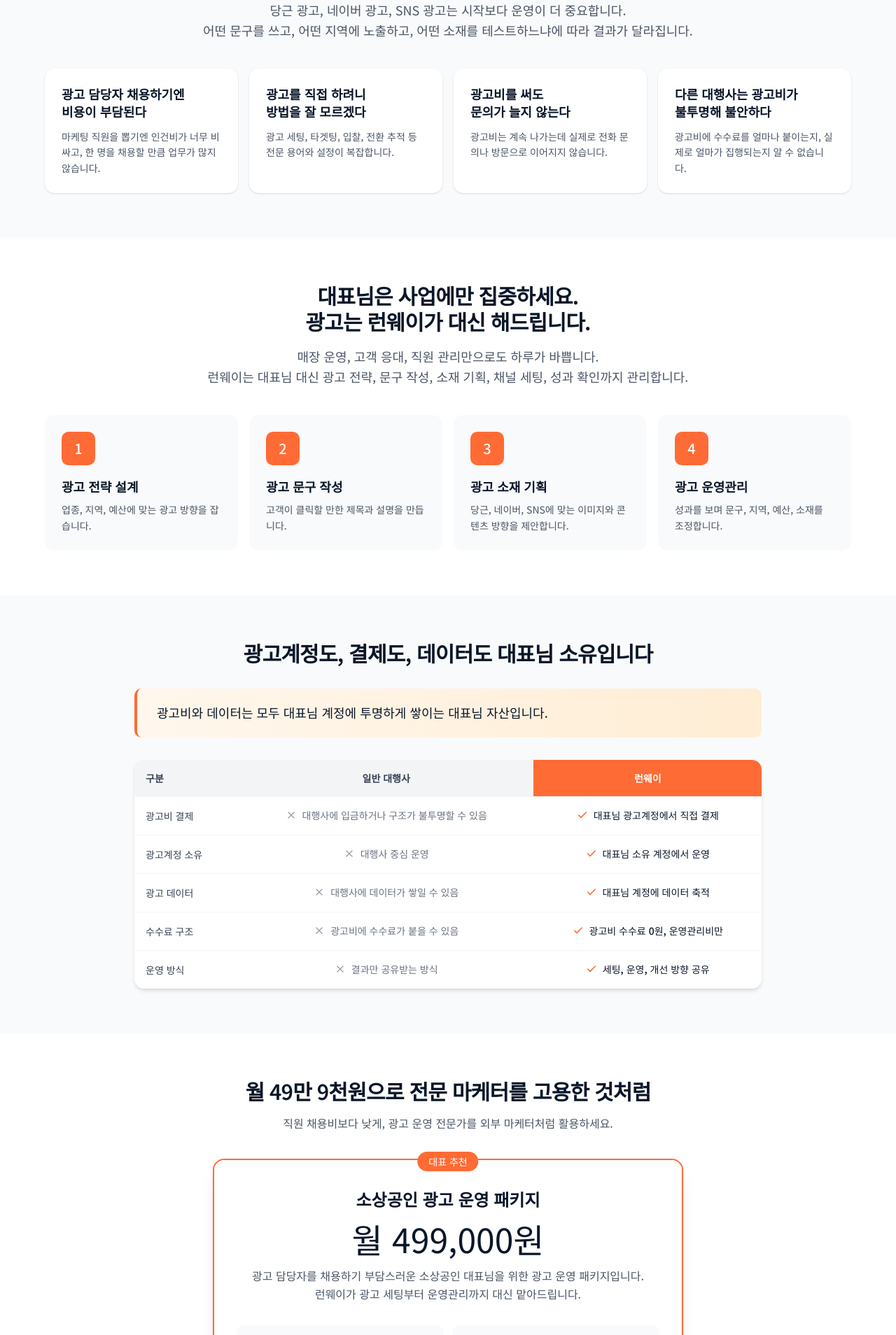
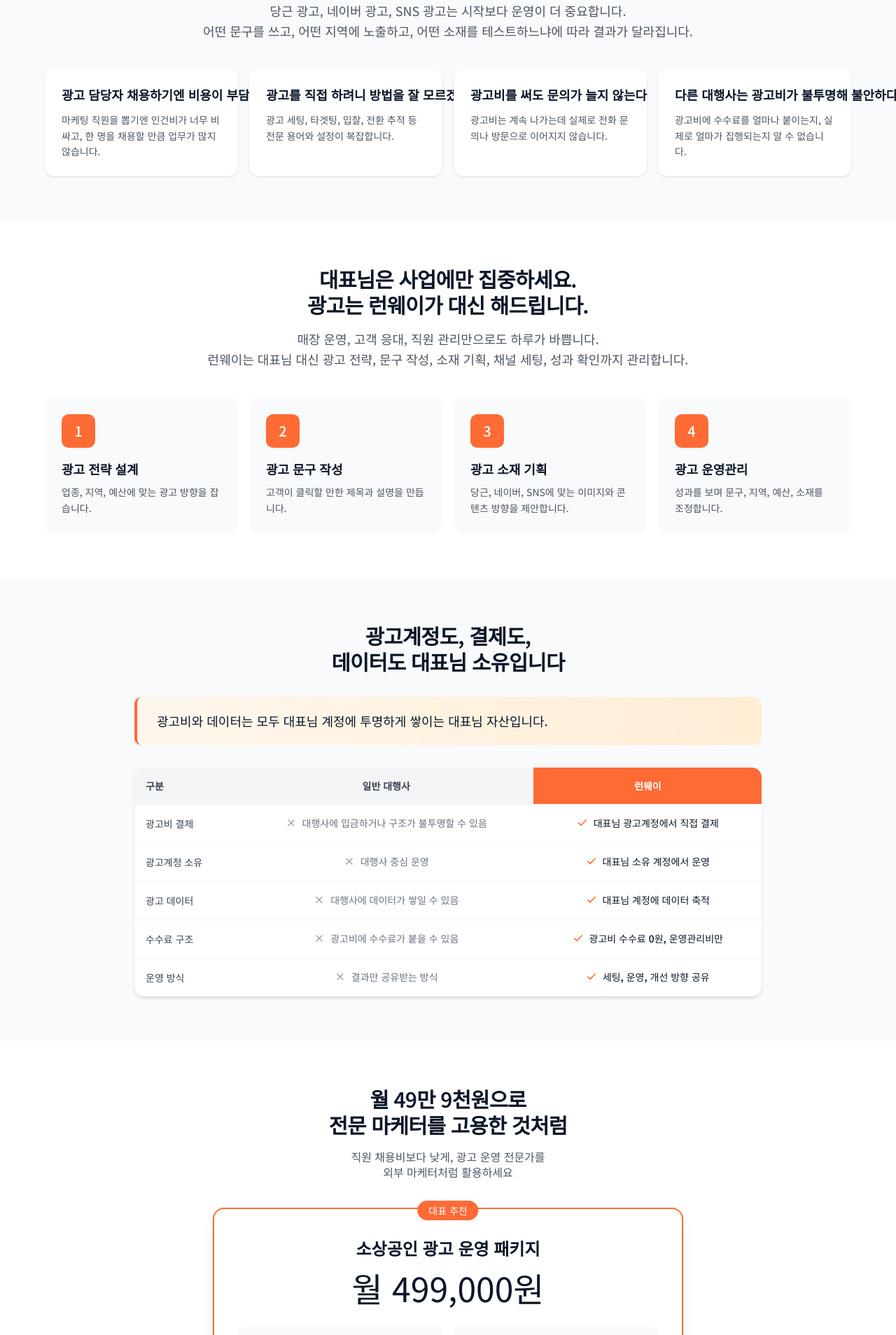
Before and after one commit to adsrunwaykorea-creator/runway-landing, a Next.js app: page / in a window 1280 px wide. Shown: the part 740-2648 px from the top of the page at 70% size. Built offline with nearby package versions, Linux system fonts and the light colour scheme.

Commit message:
Refine mobile landing typography and card readability
Co-authored-by: Cursor <cursoragent@cursor.com>

```diff
--- a/app/page.tsx
+++ b/app/page.tsx
@@ -65,19 +65,19 @@ const BADGES = [
 
 const PROBLEMS = [
   {
-    title: "광고 담당자 채용하기엔\n비용이 부담된다",
+    title: "광고 담당자 채용하기엔 비용이 부담된다",
     desc: "마케팅 직원을 뽑기엔 인건비가 너무 비싸고, 한 명을 채용할 만큼 업무가 많지 않습니다.",
   },
   {
-    title: "광고를 직접 하려니\n방법을 잘 모르겠다",
+    title: "광고를 직접 하려니 방법을 잘 모르겠다",
     desc: "광고 세팅, 타겟팅, 입찰, 전환 추적 등 전문 용어와 설정이 복잡합니다.",
   },
   {
-    title: "광고비를 써도\n문의가 늘지 않는다",
+    title: "광고비를 써도 문의가 늘지 않는다",
     desc: "광고비는 계속 나가는데 실제로 전화 문의나 방문으로 이어지지 않습니다.",
   },
   {
-    title: "다른 대행사는 광고비가\n불투명해 불안하다",
+    title: "다른 대행사는 광고비가 불투명해 불안하다",
     desc: "광고비에 수수료를 얼마나 붙이는지, 실제로 얼마가 집행되는지 알 수 없습니다.",
   },
 ];
@@ -445,11 +445,11 @@ function LandingPageInner() {
             </SecondaryButton>
           </div>
 
-          <div className="mt-10 flex flex-wrap justify-center gap-2">
+          <div className="mt-10 grid w-full max-w-md grid-cols-2 gap-2 sm:flex sm:max-w-none sm:flex-wrap sm:justify-center">
             {BADGES.map((badge) => (
               <span
                 key={badge}
-                className="rounded-[10px] bg-white/10 px-3 py-2.5 text-xs text-white sm:px-4 sm:text-sm"
+                className="rounded-[10px] bg-white/10 px-3 py-2.5 text-center text-xs text-white sm:px-4 sm:text-sm"
               >
                 {badge}
               </span>
@@ -464,9 +464,12 @@ function LandingPageInner() {
           <SectionHeading
             title={
               <>
+                <span className="block whitespace-nowrap text-[clamp(1.2rem,5vw,1.9rem)] leading-[1.3] sm:text-[inherit] sm:leading-[inherit]">
                   광고 담당자를 뽑기에는 부담스럽고,
-                <br />
+                </span>
+                <span className="block whitespace-nowrap text-[clamp(1.2rem,5vw,1.9rem)] leading-[1.3] sm:text-[inherit] sm:leading-[inherit]">
                   직접 운영하기에는 너무 복잡하셨나요?
+                </span>
               </>
             }
             subtitle={
@@ -484,7 +487,7 @@ function LandingPageInner() {
                 key={item.title}
                 className="rounded-[14px] bg-white p-6 shadow-sm"
               >
-                <h3 className="whitespace-pre-line text-lg font-semibold leading-snug text-navy">
+                <h3 className="whitespace-nowrap text-[clamp(1rem,3.5vw,1.125rem)] font-semibold leading-snug text-navy">
                   {item.title}
                 </h3>
                 <p className="mt-3 text-sm leading-relaxed text-gray-muted">
@@ -502,9 +505,12 @@ function LandingPageInner() {
           <SectionHeading
             title={
               <>
+                <span className="block whitespace-nowrap text-[clamp(1.2rem,5vw,1.85rem)] leading-[1.3] sm:text-[inherit] sm:leading-[inherit]">
                   대표님은 사업에만 집중하세요.
-                <br />
+                </span>
+                <span className="block whitespace-nowrap text-[clamp(1.2rem,5vw,1.85rem)] leading-[1.3] sm:text-[inherit] sm:leading-[inherit]">
                   광고는 런웨이가 대신 해드립니다.
+                </span>
               </>
             }
             subtitle={
@@ -540,7 +546,18 @@ function LandingPageInner() {
       {/* Ownership */}
       <section id="ownership" className="bg-gray-50 px-4 py-16 sm:px-6 lg:px-8">
         <div className="mx-auto max-w-4xl">
-          <SectionHeading title="광고계정도, 결제도, 데이터도 대표님 소유입니다" />
+          <SectionHeading
+            title={
+              <>
+                <span className="block text-[1.85rem] leading-[1.25] sm:text-[inherit] sm:leading-[inherit]">
+                  광고계정도, 결제도,
+                </span>
+                <span className="block text-[1.85rem] leading-[1.25] sm:text-[inherit] sm:leading-[inherit]">
+                  데이터도 대표님 소유입니다
+                </span>
+              </>
+            }
+          />
           <div className="mt-8 rounded-[10px] border-l-4 border-orange bg-gradient-to-r from-[#fff7ed] to-[#ffedd4] px-5 py-5 sm:px-7">
             <p className="text-base leading-relaxed text-navy sm:text-lg">
               광고비와 데이터는 모두 대표님 계정에 투명하게 쌓이는 대표님 자산입니다.
@@ -599,16 +616,20 @@ function LandingPageInner() {
                 </p>
                 <div className="border-b border-[#f3f4f6] px-4 py-3">
                   <p className="text-xs font-medium text-[#6a7282]">일반 대행사</p>
-                  <p className="mt-1 flex items-start gap-2 text-sm text-[#6a7282]">
-                    <XIcon className="mt-0.5 shrink-0" />
+                  <p className="mt-1 flex w-full items-start gap-2 text-sm text-[#6a7282]">
+                    <XIcon className="mt-0.5 size-4 shrink-0" />
+                    <span className="min-w-0 flex-1 break-keep leading-relaxed">
                       {row.agency}
+                    </span>
                   </p>
                 </div>
                 <div className="bg-[#fff7ed] px-4 py-3">
                   <p className="text-xs font-bold text-orange">런웨이</p>
-                  <p className="mt-1 flex items-start gap-2 text-sm font-medium text-navy">
-                    <CheckIcon className="mt-0.5 shrink-0" />
+                  <p className="mt-1 flex w-full items-start gap-2 text-sm font-medium text-navy">
+                    <CheckIcon className="mt-0.5 size-4 shrink-0" />
+                    <span className="min-w-0 flex-1 break-keep leading-relaxed">
                       {row.runway}
+                    </span>
                   </p>
                 </div>
               </div>
@@ -621,11 +642,25 @@ function LandingPageInner() {
       <section id="pricing" className="px-4 py-16 sm:px-6 lg:px-8">
         <div className="mx-auto max-w-3xl">
           <SectionHeading
-            title="월 49만 9천원으로 전문 마케터를 고용한 것처럼"
+            title={
+              <>
+                <span className="block text-[1.85rem] leading-[1.25] sm:text-[inherit] sm:leading-[inherit]">
+                  월 49만 9천원으로
+                </span>
+                <span className="block text-[1.85rem] leading-[1.25] sm:text-[inherit] sm:leading-[inherit]">
+                  전문 마케터를 고용한 것처럼
+                </span>
+              </>
+            }
             subtitle={
+              <>
                 <span className="block text-sm leading-snug sm:text-base">
-                직원 채용비보다 낮게, 광고 운영 전문가를 외부 마케터처럼 활용하세요.
+                  직원 채용비보다 낮게, 광고 운영 전문가를
                 </span>
+                <span className="block text-sm leading-snug sm:text-base">
+                  외부 마케터처럼 활용하세요
+                </span>
+              </>
             }
           />
           <div className="relative mx-auto mt-10 max-w-2xl rounded-2xl border-2 border-orange bg-white p-6 shadow-xl sm:p-8">
@@ -637,11 +672,6 @@ function LandingPageInner() {
             </h3>
             <p className="mt-4 text-center text-4xl font-normal text-navy sm:text-5xl">
               월 499,000원
-            </p>
-            <p className="mt-4 text-center text-base leading-relaxed text-gray-muted">
-              광고 담당자를 채용하기 부담스러운 소상공인 대표님을 위한 광고 운영 패키지입니다.
-              <br />
-              런웨이가 광고 세팅부터 운영관리까지 대신 맡아드립니다.
             </p>
             <ul className="mt-8 grid gap-3 sm:grid-cols-2">
               {PACKAGE_FEATURES.map((feature) => (
@@ -672,7 +702,18 @@ function LandingPageInner() {
       {/* Process */}
       <section id="process" className="bg-gray-50 px-4 py-16 sm:px-6 lg:px-8">
         <div className="mx-auto max-w-3xl">
-          <SectionHeading title="처음 시작하는 대표님도 쉽게 진행됩니다" />
+          <SectionHeading
+            title={
+              <>
+                <span className="block text-[1.85rem] leading-[1.25] sm:text-[inherit] sm:leading-[inherit]">
+                  처음 시작하는 대표님도
+                </span>
+                <span className="block text-[1.85rem] leading-[1.25] sm:text-[inherit] sm:leading-[inherit]">
+                  쉽게 진행됩니다
+                </span>
+              </>
+            }
+          />
           <ol className="mt-10 space-y-6">
             {PROCESS_STEPS.map((item, index) => (
               <li key={item.step} className="flex gap-4 sm:gap-6">
@@ -742,17 +783,19 @@ function LandingPageInner() {
             light
             title={
               <>
+                <span className="block whitespace-nowrap text-[clamp(1.1rem,4.7vw,1.85rem)] leading-[1.3] sm:text-[inherit] sm:leading-[inherit]">
                   광고 담당자를 뽑기 부담스럽다면,
-                <br />
+                </span>
+                <span className="block whitespace-nowrap text-[clamp(1.1rem,4.7vw,1.85rem)] leading-[1.3] sm:text-[inherit] sm:leading-[inherit]">
                   월 49만 9천원으로 런웨이를 고용하세요
+                </span>
               </>
             }
             subtitle={
               <>
-                대표님은 사업에만 집중하세요
-                <br />
-                광고 전략, 문구, 이미지, 세팅, 운영관리는 런웨이가 대신
-                해드립니다
+                <span className="block">대표님은 사업에만 집중하세요</span>
+                <span className="block">광고 전략, 문구, 이미지, 세팅, 운영관리는</span>
+                <span className="block">런웨이가 대신 해드립니다</span>
               </>
             }
           />
@@ -771,7 +814,8 @@ function LandingPageInner() {
             상담 신청
           </h2>
           <p className="mt-3 text-center text-base text-gray-muted">
-            간단한 정보를 입력해주시면 빠른 시간 내에 연락드리겠습니다.
+            <span className="block">간단한 정보를 입력해주세요</span>
+            <span className="block">빠른 시간 내에 연락드리겠습니다</span>
           </p>
           <form
             onSubmit={handleFormSubmit}
@@ -906,6 +950,7 @@ function LandingPageInner() {
         <p className="mt-2 text-sm text-gray-light">투명한 광고 운영 파트너</p>
         <div className="mt-6 space-y-1 text-xs text-gray-light">
           <p>사업자등록번호: 326-02-03126</p>
+          <p>통신판매신고: 제 2026-서울영등포-1088 호</p>
           <p>이메일: ads.runwaykorea@gmail.com</p>
           <p>사업장소재지: 서울특별시 영등포구 국회대로38길 8, 403호</p>
         </div>
```
Lines whose indentation alone changed are shown as unchanged.
